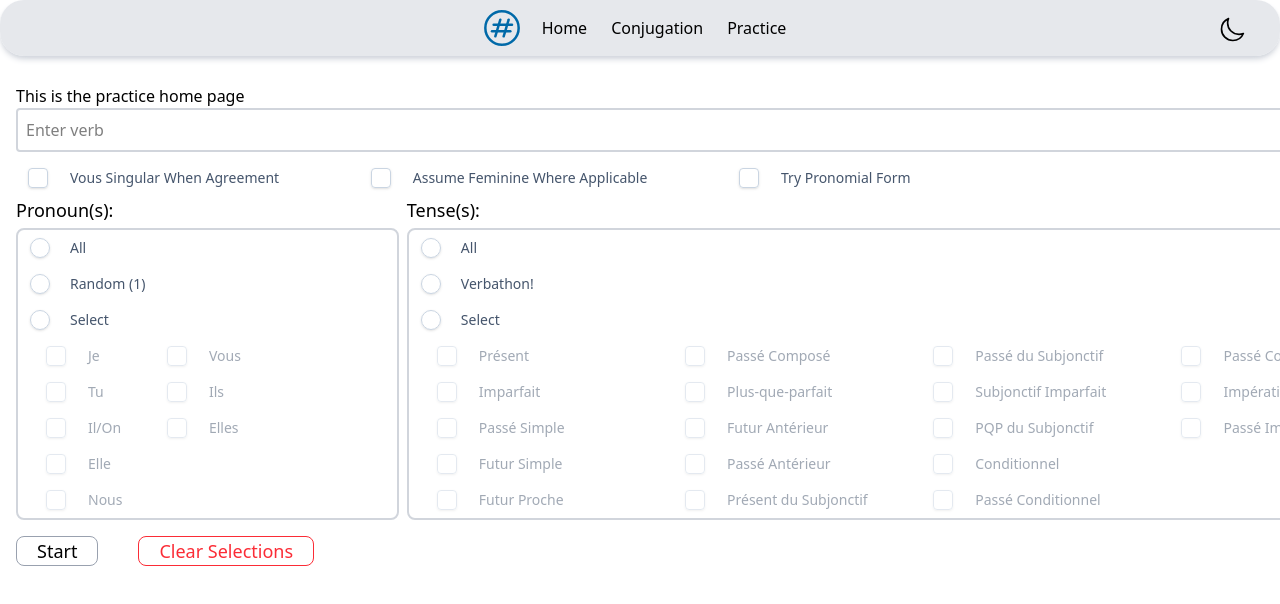
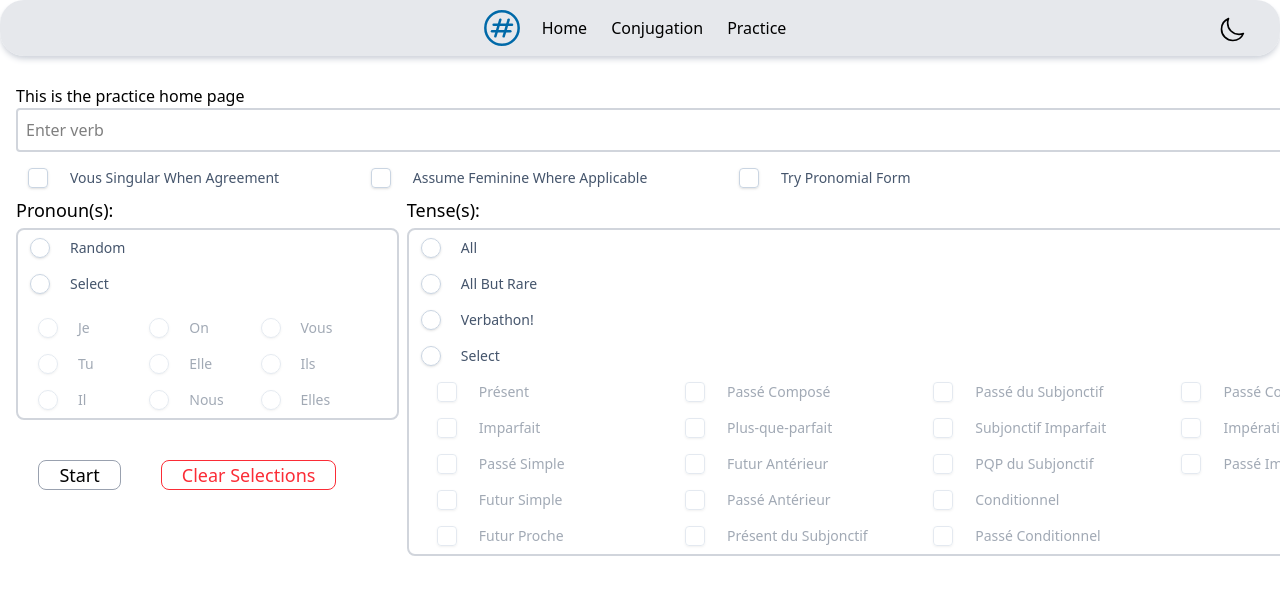
Before and after one commit to Hashovic/vue-french, a Vue app in the folder vue-fr/: page /practice in a window 1280 px wide. Shown: the top 604 px of the page. Built offline with nearby package versions, Linux system fonts and the light colour scheme.

Commit message:
fixed pronoun selection and added another tense list

```diff
--- a/vue-fr/src/components/ConjTable.vue
+++ b/vue-fr/src/components/ConjTable.vue
@@ -4,7 +4,15 @@
         <div class="flex gap-4">
           <div>
             <div class="mt-7">
-              <div class="px-1 border-2 rounded-lg border-gray-300 dark:border-gray-200 font-bold text-right" >
+              <div v-if="title === 'Imperative'" class="pl-5.5 pr-2 border-2 rounded-lg border-gray-300 dark:border-gray-200 font-bold text-right" >
+                <div>---</div>
+                <div>(tu)</div>
+                <div>---</div>
+                <div>(nous)</div>
+                <div>(vous)</div>
+                <div>---</div>
+              </div>
+              <div v-else class="pl-1 pr-1.5 border-2 rounded-lg border-gray-300 dark:border-gray-200 font-bold text-right" >
                 <div>je</div>
                 <div>tu</div>
                 <div>il/elle/on</div>
--- a/vue-fr/src/components/PracticeForm.vue
+++ b/vue-fr/src/components/PracticeForm.vue
@@ -22,14 +22,30 @@
 
             <div class="grid grid-cols-1 lg:grid-cols-7 gap-2 gap-y-4 mb-4">
                 <div class="col-span-2">
-                    <h3 class="text-lg mb-1">Pronoun(s):</h3>
-                    <RadioCheck
-                        :radioList="pronounRadioList"
-                        :checkList="pronounCheckList"
-                        grName="pronounsRadioCheck"
-                        v-model:radioPicked="chosenPronounRadio"
-                        v-model:checkPicked="chosenPronounChecks"
-                    />
+                    <div class="grid-rows-[6fr_1fr] grid-flow-col h-full">
+                        <div>
+                            <h3 class="text-lg mb-1">Pronoun(s):</h3>
+                            <RadioRadio
+                                :radioList1="pronounRadioList1"
+                                :radioList2="pronounRadioList2"
+                                grName1="pronounsRadioRadio1"
+                                grName2="pronounsRadioRadio2"
+                                v-model:radioPicked1="chosenPronounRadio1"
+                                v-model:radioPicked2="chosenPronounRadio2"
+                            />
+                        </div>
+                        <div class="flex lg:mt-10 lg:pr-10 justify-center">
+                            <button type="submit" class="text-lg cursor-pointer hover:bg-gray-300 dark:hover:bg-gray-600/80 border-1 border-gray-400 dark:border-gray-200 rounded-lg px-5 mr-10">
+                                Start
+                            </button>
+                            <button
+                                class="text-lg text-red-500 cursor-pointer hover:bg-red-600/20 border-1 border-red-500 rounded-lg px-5"
+                                @click.prevent="clearSelections"
+                            >
+                                Clear Selections
+                            </button>
+                        </div>
+                    </div>
                 </div>
                 <div class="lg:col-span-5">
                     <h3 class="text-lg mb-1">Tense(s):</h3>
@@ -42,17 +58,6 @@
                     />
                 </div>
             </div>
-            <div>
-                <button type="submit" class="text-lg cursor-pointer hover:bg-gray-300 dark:hover:bg-gray-600/80 border-1 border-gray-400 dark:border-gray-200 rounded-lg px-5 mr-10">
-                    Start
-                </button>
-                <button
-                    class="text-lg text-red-500 cursor-pointer hover:bg-red-600/20 border-1 border-red-500 rounded-lg px-5"
-                    @click.prevent="clearSelections"
-                >
-                    Clear Selections
-                </button>
-            </div>
         </form>
     </div>
 </template>
@@ -60,6 +65,7 @@
 import { ref } from 'vue';
 import Checkbox from '@/components/Checkbox.vue';
 import RadioCheck from '@/components/RadioCheck.vue';
+import RadioRadio from '@/components/RadioRadio.vue';
 import { useStorage } from '@vueuse/core';
 import { useRouter } from 'vue-router';
 import { encode } from '@/utils/helper.js';
@@ -68,40 +74,41 @@ import { allTensesIdList, allButRareTensesIdList, verbathonTenses, tenseCheckLis
 const router = useRouter();
 const defaultsCheckList = ref([{label: 'Vous Singular When Agreement', id: 'vs'}, {label: 'Assume Feminine Where Applicable', id:'fm'}, {label: 'Try Pronomial Form', id: 'fp'}]);
 
-const pronounCheckList = ([
+const pronounRadioList1 = ref([
+    { id: 'pn-r',   label: 'Random', allowsChoose: false },
+    { id: 'pn-s',   label: 'Select', allowsChoose: true }
+]);
+
+const pronounRadioList2 = ([
     {label: 'Je',   id: "1"},
     {label: 'Tu',   id: "2"},
-    {label: 'Il/On',id: "3"},
-    {label: 'Elle', id: "4"},
-    {label: 'Nous', id: "5"},
-    {label: 'Vous', id: "6"},
-    {label: 'Ils',  id: "7"},
-    {label: 'Elles',id: "8"},
-]);
-
-const pronounRadioList = ref([
-    { id: 'pn-a',   label: 'All',   allowsChecks: false, setChecked: pronounCheckList.map(item => item.id) },
-    { id: 'pn-r',   label: 'Random (1)',allowsChecks: false },
-    { id: 'pn-s',   label: 'Select',allowsChecks: true }
+    {label: 'Il',   id: "3"},
+    {label: 'On',   id: "4"},
+    {label: 'Elle', id: "5"},
+    {label: 'Nous', id: "6"},
+    {label: 'Vous', id: "7"},
+    {label: 'Ils',  id: "8"},
+    {label: 'Elles',id: "9"},
 ]);
 
 const tenseRadioList = ref([
     { id: 'tn-a',   label: 'All',               allowsChecks: false,    setChecked: allTensesIdList},
+    { id: 'tn-R',   label: 'All But Rare',      allowsChecks: false,    setChecked: allButRareTensesIdList},
     { id: 'tn-v',   label: 'Verbathon!',        allowsChecks: false,    setChecked: verbathonTenses},
     { id: 'tn-s',   label: 'Select',            allowsChecks: true }
 ]);
 
 const chosenDefaultsCheckList = useStorage('chosen-defaults-checklist', []);
-const chosenPronounRadio = useStorage('chosen-pronoun-radio', '');
-const chosenPronounChecks = useStorage('chosen-pronoun-checks', []);
+const chosenPronounRadio1 = useStorage('chosen-pronoun-radio-1', '');
+const chosenPronounRadio2 = useStorage('chosen-pronoun-radio-2', '');
 const chosenTenseRadio = useStorage('chosen-tense-radio', '');
 const chosenTenseChecks = useStorage('chosen-tense-checks', []);
 const chosenVerb = useStorage('chosen-verb', '');
 
 const clearSelections = () => {
     chosenDefaultsCheckList.value = [];
-    chosenPronounRadio.value = '';
-    chosenPronounChecks.value = [];
+    chosenPronounRadio1.value = '';
+    chosenPronounRadio2.value = '';
     chosenTenseRadio.value = '';
     chosenTenseChecks.value = [];
     chosenVerb.value = '';
@@ -110,12 +117,12 @@ const clearSelections = () => {
 const submitForm = () => {
     const res = chosenVerb.value.trim();
 
-    if (!res.length || !chosenPronounRadio.value.length || !chosenTenseRadio.value.length) {
+    if (!res.length || !chosenPronounRadio1.value.length || !chosenTenseRadio.value.length) {
         alert('Please fill out all informtion');
         return;
     }
 
-    if (chosenPronounRadio.value === 'pn-s' && !chosenPronounChecks.value.length) {
+    if (chosenPronounRadio1.value === 'pn-s' && !chosenPronounRadio2.value.length) {
         alert('Please select at least one pronoun');
         return;
     }
@@ -126,15 +133,14 @@ const submitForm = () => {
     }
 
     const match = res.match(/^(se\s+|s\')?\s*(?<verb>\w+)/i);
-
     const options = {
-        fp: res.match(/^(se\s|s\')/i) ? 1 : 0 || chosenDefaultsCheckList.value.includes('fp') ? 1 : 0,
-        vs: chosenDefaultsCheckList.value.includes('vs') ? 1 : 0,
-        fm: chosenDefaultsCheckList.value.includes('fm') ? 1 : 0,
-        prRad: chosenPronounRadio.value,
-        prCh: chosenPronounChecks.value,
-        tnRad: chosenTenseRadio.value,
-        tnCh: chosenTenseChecks.value.map(t => tenseCheckList.find(item => item.id === t)?.shortId)
+        fp:     res.match(/^(se\s|s\')/i) ? 1 : 0 || chosenDefaultsCheckList.value.includes('fp') ? 1 : 0,
+        vs:     chosenDefaultsCheckList.value.includes('vs') ? 1 : 0,
+        fm:     chosenDefaultsCheckList.value.includes('fm') ? 1 : 0,
+        prRad1: chosenPronounRadio1.value,
+        prRad2: chosenPronounRadio2.value,
+        tnRad:  chosenTenseRadio.value,
+        tnCh:   chosenTenseChecks.value.map(t => tenseCheckList.find(item => item.id === t)?.shortId)
     }
 
     router.push({
--- a/vue-fr/src/components/Radio.vue
+++ b/vue-fr/src/components/Radio.vue
@@ -2,6 +2,7 @@
     <div>
         <label
             class="flex w-full items-center rounded-lg px-3 py-2 dark:hover:bg-gray-600/80 hover:bg-slate-200/65 focus:bg-slate-200/65 active:bg-slate-200/65 cursor-pointer"
+            :class="{'opacity-50 pointer-events-none': isDisabled}"
             :for="radioLabel"
         >
             <input
@@ -9,6 +10,7 @@
                 type="radio" class="peer h-5 w-5 shadow hover:shadow-md cursor-pointer appearance-none rounded-full border dark:border-gray-200 dark:checked:border-gray-100 border-slate-300 checked:border-slate-400"
                 @click="$emit('setActive', label)"
                 :value="radioLabel"
+                :disabled="isDisabled"
                 v-model="picked"
             >
             <span class="relative bg-slate-800 dark:bg-slate-200 w-3 h-3 rounded-full opacity-0 peer-checked:opacity-100 transform -translate-x-4">
@@ -27,6 +29,7 @@
         label: String,
         id: String,
         grName: String,
+        isDisabled: {type: Boolean, default: false},
     });
 
     const radioLabel = ref((props.id) ?? (props.label ?? '').replace(/\s+/g, '-').toLowerCase());
--- a/vue-fr/src/components/RadioCheck.vue
+++ b/vue-fr/src/components/RadioCheck.vue
@@ -1,6 +1,6 @@
 <template>
     <div class="rounded-lg border-2 border-gray-300 dark:border-gray-600 hover:bg-gray-100 dark:hover:bg-gray-600/10">
-        <div class="grid grid-rows-3 grid-flow-col">
+        <div class="grid grid-cols-4 grid-rows-4 grid-flow-col">
             <Radio
                 v-for="(item, i) in radioList"
                 :key="i"
@@ -27,7 +27,7 @@
     </div>
 </template>
 <script setup>
-    import { ref } from 'vue';
+    import { ref, watch } from 'vue';
     import Radio from '@/components/Radio.vue';
     import Checkbox from '@/components/Checkbox.vue';
 
@@ -41,8 +41,14 @@
 
     const radioPicked = defineModel('radioPicked', { type: String });
     const checkPicked = defineModel('checkPicked', { type: Array });
+    const shouldDisable = ref(props.radioList.length > 0 && props.radioList.find(rad => rad.id == radioPicked.value)?.allowsChecks ? false : true);
 
-    const shouldDisable = ref(props.radioList.length > 0 && props.radioList.find(rad => rad.id == radioPicked.value)?.allowsChecks ? false : true);
+    watch(radioPicked, (newVal) => {
+        if (!newVal){
+            shouldDisable.value = true;
+            checkPicked.value = [];
+        }
+    });
 
     function activate(label) {
         curRadio.value = props.radioList.find(item => item.label === label);
--- /dev/null
+++ b/vue-fr/src/components/RadioRadio.vue
@@ -0,0 +1,61 @@
+<template>
+    <div class="rounded-lg border-2 border-gray-300 dark:border-gray-600 hover:bg-gray-100 dark:hover:bg-gray-600/10">
+        <div class="grid grid-cols-2 grid-rows-2 grid-flow-col mb-2">
+            <Radio
+                v-for="(item, i) in radioList1"
+                :key="i"
+                :label="item.label"
+                :id="item.id"
+                :grName="grName1"
+                @set-active="(l) => activate(l)"
+                v-model="radioPicked1"
+            />
+        </div>
+        <ul class="ml-2 grid sm:grid-cols-2 md:grid-cols-3 lg:grid-cols-[3fr_3fr_3fr_1fr] lg:grid-rows-3 lg:grid-flow-col">
+            <li
+                v-for="(item, i) in radioList2"
+                :key="i"
+                >
+                <Radio
+                    :label="item.label"
+                    :id="item.id"
+                    :grName="grName2"
+                    :is-disabled="shouldDisable"
+                    v-model="radioPicked2"
+                />
+            </li>
+        </ul>
+    </div>
+</template>
+<script setup>
+    import { ref, watch } from 'vue';
+    import Radio from '@/components/Radio.vue';
+
+    const props = defineProps({
+        radioList1: Array,  // array of objects {label, id?, allowsChoose: bool}
+        radioList2: Array,  // array of objects {label, id?}
+        grName1: String,    // group name for radio buttons
+        grName2: String     // group name for radio buttons
+    });
+
+    const curRadio1 = ref([]);
+
+    const radioPicked1 = defineModel('radioPicked1', { type: String });
+    const radioPicked2 = defineModel('radioPicked2', { type: String });
+    const shouldDisable = ref(props.radioList1.length > 0 && props.radioList1.find(rad => rad.id == radioPicked1.value)?.allowsChoose ? false : true);
+
+    watch(radioPicked1, (newVal) => {
+        if (!newVal){
+            shouldDisable.value = true;
+            radioPicked2.value = '';
+        }
+    });
+
+    function activate(label) {
+        curRadio1.value = props.radioList1.find(item => item.label === label);
+        if (!curRadio1.value) return;
+
+        shouldDisable.value = !curRadio1.value.allowsChoose;
+        radioPicked2.value  = (curRadio1.value.allowsChoose ? radioPicked2.value : '');
+    }
+</script>
--- a/vue-fr/src/utils/helper.js
+++ b/vue-fr/src/utils/helper.js
@@ -8,13 +8,13 @@ export function encode(obj) {
     obj.fm ? str += "2" : null;
     obj.fp ? str += "3" : null;
 
-    tmp = obj.prRad.replace("pn-", "");
+    tmp = obj.prRad1.replace("pn-", "");
     str += "p" + tmp;
-    str += "P" + ((tmp === 'a' || tmp === 'r') ? '' : obj.prCh.join(""));
+    if(tmp === 's') str += "P" + (obj.prRad2 ?? '1').toString();
 
     tmp = obj.tnRad.replace("tn-", "");
     str += "n" + tmp;
-    str += "N" + ((tmp === 'a' || tmp === 'v') ? '' : obj.tnCh.map(n => n.toString(36)).join("").toUpperCase());
+    str += "N" + ((tmp === 'a' || tmp === 'v' || tmp === 'R') ? '' : obj.tnCh.map(n => n.toString(36)).join("").toUpperCase());
 
     return str;
 }
@@ -28,7 +28,6 @@ export function decode(str) {
         while ((match = regex.exec(str)) !== null) {
             const key = match[1];
             const val = match[2];
-            const num = Number(val);
             const len = val.length;
 
             switch (key) {
@@ -38,18 +37,18 @@ export function decode(str) {
                     if (ch === '3') obj.fp = 1;
                 })
 
-                case 'p': obj.prRad = 'pn-' + (len > 1 && !(['a','r','s'].includes(val)) ? 'r' : val); break;
-                case 'P': obj.prCh = val.split('').map(parseInt); break;
+                case 'p': obj.prRad1 = 'pn-' + (len > 1 && !(['r','s'].includes(val)) ? 'r' : val); break;
+                case 'P': obj.prRad2 = parseInt(val); break;
 
-                case 'n': obj.tnRad = 'tn-' + (len > 1 && !(['a','v','s'].includes(val)) ? 'v' : val); break;
+                case 'n': obj.tnRad = 'tn-' + (len > 1 && !(['a','v','s','R'].includes(val)) ? 'v' : val); break;
                 case 'N': obj.tnCh = val.split('').map(ch => parseInt(ch, 36)); break;
             }
 
             (obj.fp === undefined) ? obj.fp = 0 : null;
             (obj.vs === undefined) ? obj.vs = 0 : null;
             (obj.fm === undefined) ? obj.fm = 0 : null;
-            (obj.prRad === undefined) ? obj.prRad = 'pn-r' : null;
-            (obj.prCh === undefined) ? obj.prCh = [] : null;
+            (obj.prRad1 === undefined) ? obj.prRad1 = 'pn-r' : null;
+            (obj.prRad2 === undefined) ? obj.prRad2 = 0 : null;
             (obj.tnRad === undefined) ? obj.tnRad = 'tn-v' : null;
             (obj.tnCh === undefined) ? obj.tnCh = [] : null;
         }
@@ -57,15 +56,15 @@ export function decode(str) {
     }
 
 export const pronounArr = [
-    {pronoun: 'je',     formId: 1},
-    {pronoun: 'tu',     formId: 2},
-    {pronoun: 'il',     formId: 3, fm: 0},
-    {pronoun: 'on',     formId: 3, fm: 0},
-    {pronoun: 'elle',   formId: 3, fm: 1},
-    {pronoun: 'nous',   formId: 4},
-    {pronoun: 'vous',   formId: 5},
-    {pronoun: 'ils',    formId: 6, fm: 0},
-    {pronoun: 'elles',  formId: 6, fm: 1}
+    {pronoun: 'je',     formId: 1,          id: 1},
+    {pronoun: 'tu',     formId: 2,          id: 2},
+    {pronoun: 'il',     formId: 3, fm: 0,   id: 3},
+    {pronoun: 'on',     formId: 3, fm: 0,   id: 4},
+    {pronoun: 'elle',   formId: 3, fm: 1,   id: 5},
+    {pronoun: 'nous',   formId: 4,          id: 6},
+    {pronoun: 'vous',   formId: 5,          id: 7},
+    {pronoun: 'ils',    formId: 6, fm: 0,   id: 8},
+    {pronoun: 'elles',  formId: 6, fm: 1,   id: 9}
 ];
 
 export function getRandomElement(arr){
@@ -74,13 +73,13 @@ export function getRandomElement(arr){
 
 const defectiveVerbs = new Map([
     ['falloir', ['il']],
-    ['pleuvoir', ['il, ils']],
+    ['pleuvoir', ['il', 'ils']],
 ]);
 
 export function checkNotDefective(verb){
     // check if the verb is defective in the given form
+
     const defective = defectiveVerbs.get(verb);
-
     return defective ? pronounArr.filter(pr => defective.includes(pr.pronoun)) : pronounArr;
 };
 
--- a/vue-fr/src/utils/tenseLists.js
+++ b/vue-fr/src/utils/tenseLists.js
@@ -69,12 +69,11 @@ export const allTensesIdList = [
 ]
 
 export const allButRareTensesIdList = [
-    'present','imparfait','passe_simple',
-    'futur_simple','future_proche','passe_compose',
-    'plus_que_parfait','futur_anterieur',
-    'pres_subj','passe_subj',
-    'conditionnel','passe_conditionnel',
-    'imperatif'
+    'present','future_proche','imperatif',
+    'passe_compose','imparfait','pres_subj',
+    'futur_simple','conditionnel','plus_que_parfait',
+    'passe_subj','futur_anterieur','passe_simple',
+    'passe_conditionnel',
 ];
 
 export const tenseCheckList = ([
--- a/vue-fr/src/views/ConjugationView.vue
+++ b/vue-fr/src/views/ConjugationView.vue
@@ -82,13 +82,13 @@
     try {
       const url = `http://localhost:8080/api/all/${v}?fp=${fp}`;
       const res = await fetch(url);
-
-      if (!res.ok) {
+      const resData = await res.json();
+      if (!resData.ok) {
         validVerb.value = 'not-found';
         return;
       }
       validVerb.value = 'valid';
-      data = await res.json();
+      data = resData.data;
     }
     catch {
       validVerb.value = 'server-down';
--- a/vue-fr/src/views/PracticeView.vue
+++ b/vue-fr/src/views/PracticeView.vue
@@ -1,12 +1,20 @@
 <template>
-    <PracticeComponent v-if="singleConj && !complete" @completed="showSolution" :options="decoded" :verb="verbIn" :conj="singleConj" :pronoun="pronoun"/>
-    <SolutionComponent v-else-if="singleConj" :incorrect="completedIncorrect" :formData="completedAnswers" :conj="singleConj" :pronoun="pronoun"/>
+    <PracticeComponent v-if="validVerb === 'valid' && singleConj && !complete" @completed="showSolution" :options="decoded" :verb="verbIn" :conj="singleConj" :pronoun="pronoun"/>
+    <SolutionComponent v-else-if="validVerb === 'valid' && singleConj" :incorrect="completedIncorrect" :formData="completedAnswers" :conj="singleConj" :pronoun="pronoun"/>
+    <div v-else-if="validVerb === 'not-found'">
+        <VerbNotFound :verb="props.verbIn" />
+    </div>
+    <div v-else-if="validVerb === 'server-down'">
+        <ServerDown />
+    </div>
 </template>
 <script setup>
     import { decode, getRandomElement, checkNotDefective} from '@/utils/helper.js';
     import PracticeComponent from '@/components/PracticeComponent.vue';
     import { onMounted, ref } from 'vue';
     import SolutionComponent from '@/components/SolutionComponent.vue';
+    import VerbNotFound from '@/components/VerbNotFound.vue';
+    import ServerDown from '@/components/ServerDown.vue';
 
     const props = defineProps({
         verbIn: String,
@@ -23,14 +31,31 @@
     const completedAnswers = ref(null);
 
     let formId = 0;
-    let feminine = false;
+    let feminine = 0;
 
-    switch (decoded.prRad){
+    switch (decoded.prRad1){
         case 'pn-r':
             const random = getRandomElement(validPronouns);
             pronoun.value = random.pronoun;
             formId = random.formId;
             feminine = random.fm || decoded.fm;
+            break;
+        case 'pn-s':
+            const selected = decoded.prRad2;
+            const found = validPronouns.find(p => p.id === Number(selected));
+            if (found){
+                pronoun.value = found.pronoun;
+                formId = found.formId;
+                feminine = found.fm || decoded.fm;
+            }
+            else {
+                console.log(validPronouns);
+                const random = getRandomElement(validPronouns);
+                console.log(random);
+                pronoun.value = random.pronoun;
+                formId = random.formId;
+                feminine = random.fm || decoded.fm;
+            }
             break;
         default:
             pronoun.value = 'je';
@@ -43,13 +68,13 @@
         try {
             const url = `http://localhost:8080/api/single/${v}/${formId}?fp=${fp}&vp=${Number(vs) ? 0 : 1}&fm=${fm}`;
             const res = await fetch(url);
-
-            if (!res.ok) {
+            const resData = await res.json();
+            if (!resData.ok) {
                 validVerb.value = 'not-found';
                 return;
             }
             validVerb.value = 'valid';
-            singleConj.value = await res.json();
+            singleConj.value = resData.data;
         }
         catch {
             validVerb.value = 'server-down';
```
Also changed, not shown: 1 other file (tests, documents, lock files or other folders).
